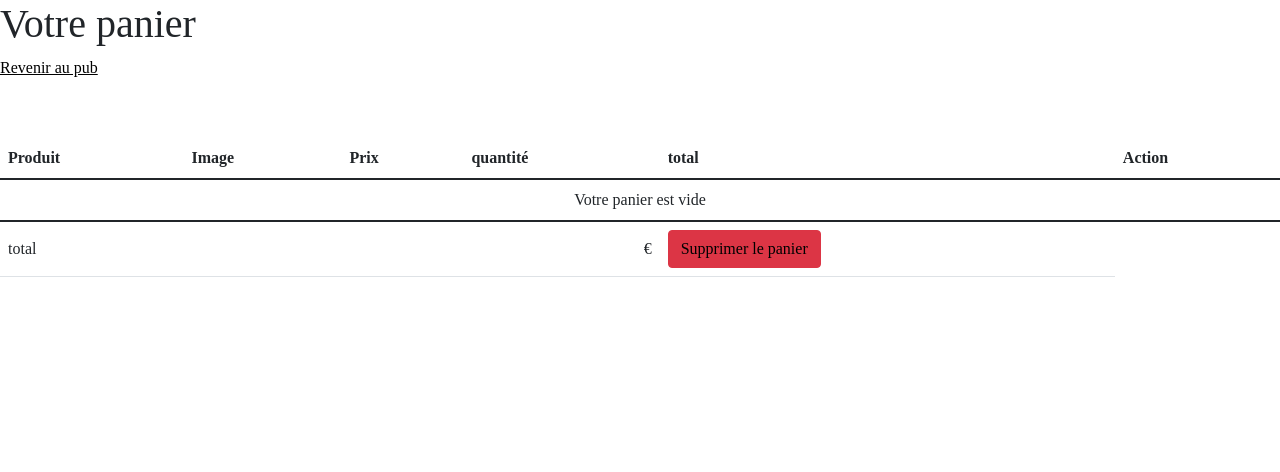
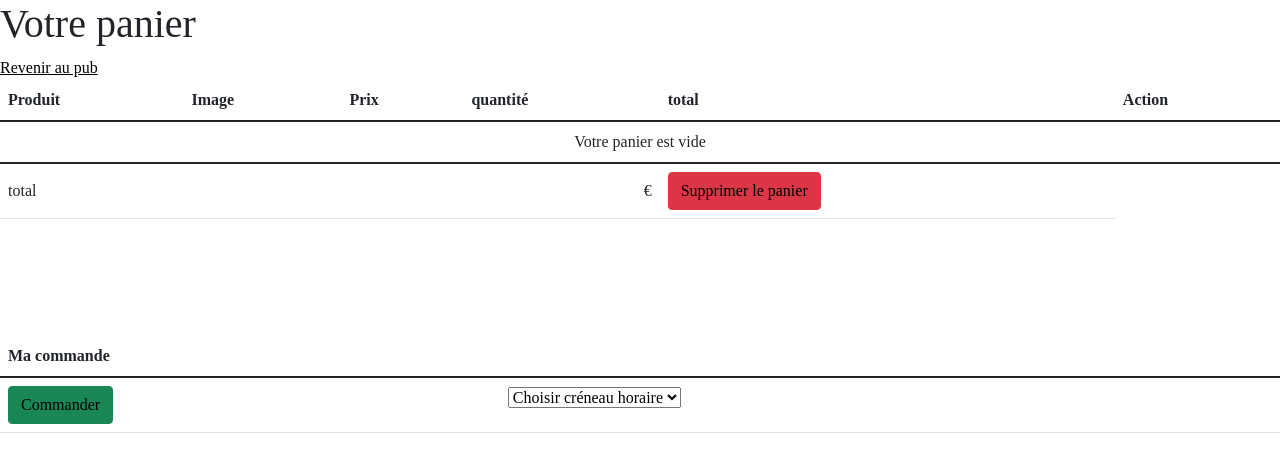
Before and after one commit to jonathan-lescaut/dropkick, a Symfony app: template templates/cart/index.html.twig in a window 1280 px wide. Shown: the part 80-552 px from the top of the page. Run offline with Twig, Linux system fonts and the light colour scheme; the template is opened without the code that fills it, so the values that code supplies are empty; some libraries are stand-ins or nearby versions; some web fonts are replaced.

Commit message:
maj avant flashy

```diff
--- a/composer.json
+++ b/composer.json
@@ -24,6 +24,7 @@
         "symfony/http-client": "5.3.*",
         "symfony/intl": "5.3.*",
         "symfony/mailer": "5.3.*",
+        "symfony/mercure-bundle": "^0.3.3",
         "symfony/mime": "5.3.*",
         "symfony/monolog-bundle": "^3.1",
         "symfony/notifier": "5.3.*",
--- a/templates/cart/index.html.twig
+++ b/templates/cart/index.html.twig
@@ -45,9 +45,6 @@
                     <td colspan ="6" class="text-center">Votre panier est vide</td>
                 </tr>
             {% endfor %}
-            <pre>
-                {{ dump(app.user.pubs.cityPub) }}
-            </pre>
         </tbody>
 
         <tfoot>
@@ -57,7 +54,54 @@
                 <td class="text-end">{{ total }} €</td>
                 <td> <a href="{{path("cart_delete_all")}}" class="btn btn-danger">Supprimer le panier</a></td>
             </tr>
+
+
+
+
+
         </tfoot>
     </table>
 </section>
+
+<section class="cart navbarMargin">
+    <table class="table">
+        <thead>
+<tr>
+    <th colspan="3">
+        Ma commande
+    </th>
+</tr>
+<pre>
+    {{ dump(dataCart) }}
+</pre>
+        </thead>
+        <tbody>
+            <tr>
+                <td> <a href="#" class="btn btn-success">Commander</a></td>
+                <td colspan="2">
+                    <select>
+                        <option value="" selected disabled hidden>Choisir créneau horaire</option>
+                        <option value="17H30 18H00">17H30 18H00</option>
+                        <option value="18H00 18H30">18H00 18H30</option>
+                        <option value="19H00 19H30">19H00 19H30</option>
+                        <option value="20H00 20H30">20H00 20H30</option>
+                        <option value="21h00 21H30">21h00 21H30</option>
+                        <option value="22h00 22H30">22h00 22H30</option>
+                    </select>
+                </td>
+            </tr>
+        </tbody>
+        <tfoot>
+
+        </tfoot>
+    </table>
+
+
+
+</section>
+
+
+
+
+
 {% endblock %}
--- a/templates/pubs/show.html.twig
+++ b/templates/pubs/show.html.twig
@@ -69,7 +69,7 @@
 	</section>
 	{% else %}
 
-	<a href="#">Retour</a>
+	<a href="{{ path('home') }}">Retour</a>
 
 	{% endif %}
 
```
Also changed, not shown: src/Controller/CartController.php (+4 -3 lines), 2 other files.
